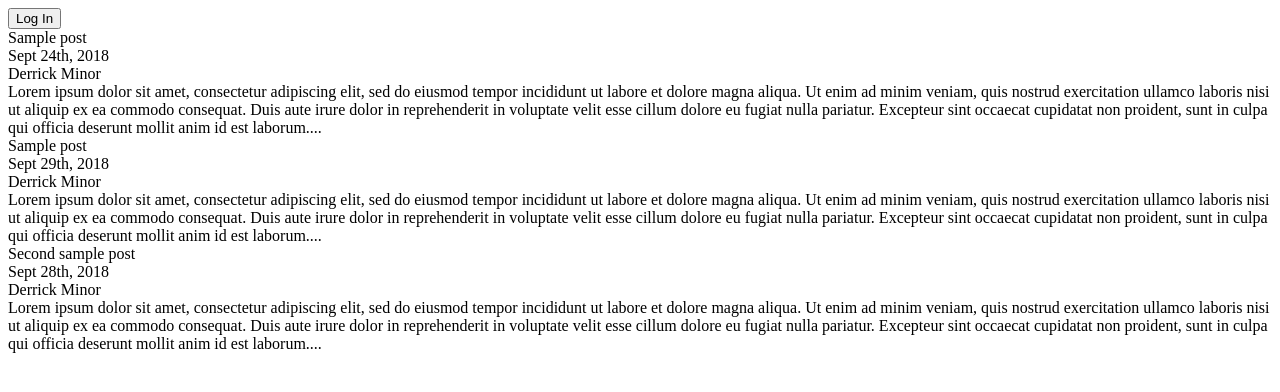
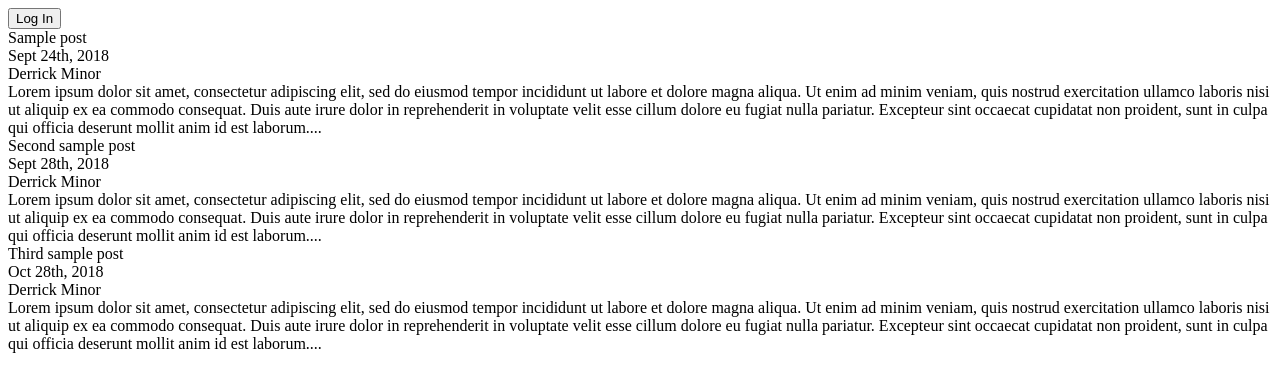
Before and after one commit to codersyntax/BuffLogVue, a Vue app: page /#/ in a window 1280 px wide. Shown: the top 392 px of the page. Built offline with nearby package versions, Linux system fonts and the light colour scheme.

Commit message:
Add Edit And Delete Post

```diff
--- a/src/blogPost.js
+++ b/src/blogPost.js
@@ -1,5 +1,6 @@
 export default class BlogPost {
-    constructor(title, author, dateCreated, body) {
+    constructor(id, title, author, dateCreated, body) {
+      this.id = id;
       this.title = title;
       this.author = author;
       this.dateCreated = dateCreated;
--- a/src/components/Home.vue
+++ b/src/components/Home.vue
@@ -1,9 +1,12 @@
 <template>
     <div class="blog-feed">
-        <div class="blog-post" v-for="blogPost in database.Posts" :key="blogPost.id">
+        <div class="blog-post" v-for="blogPost in database.Posts" :key="blogPost">
             <div class="blog-title">{{ blogPost.title }}</div>
             <!-- Add routing to make edit post take user to edit component -->
-            <div class="edit-post" v-if="database.User.length != 0"><a href="#">Edit Post</a></div>
+            <div class="post-changes" v-if="database.User.length != 0">
+                <span class="edit-post"><router-link to="/edit">Edit Post</router-link></span>
+                <span class="delete-post" v-on:click="database.Posts.splice(database.Posts[index], 1)">Delete Post</span>
+            </div>
             <div class="blog-date-created">{{ blogPost.dateCreated }}</div>
             <div class="blog-author">{{ blogPost.author }}</div>
             <div class="blog-body">{{ blogPost.body.substring(0,500)+"..." }}</div>
--- a/src/database.js
+++ b/src/database.js
@@ -2,9 +2,9 @@ import blogPost from "@/blogPost.js"
 
 export default {
     Posts: [
-      new blogPost("Sample post", "Derrick Minor", "Sept 24th, 2018", 'Lorem ipsum dolor sit amet, consectetur adipiscing elit, sed do eiusmod tempor incididunt ut labore et dolore magna aliqua. Ut enim ad minim veniam, quis nostrud exercitation ullamco laboris nisi ut aliquip ex ea commodo consequat. Duis aute irure dolor in reprehenderit in voluptate velit esse cillum dolore eu fugiat nulla pariatur. Excepteur sint occaecat cupidatat non proident, sunt in culpa qui officia deserunt mollit anim id est laborum.'),
-      new blogPost("Sample post", "Derrick Minor", "Sept 29th, 2018", 'Lorem ipsum dolor sit amet, consectetur adipiscing elit, sed do eiusmod tempor incididunt ut labore et dolore magna aliqua. Ut enim ad minim veniam, quis nostrud exercitation ullamco laboris nisi ut aliquip ex ea commodo consequat. Duis aute irure dolor in reprehenderit in voluptate velit esse cillum dolore eu fugiat nulla pariatur. Excepteur sint occaecat cupidatat non proident, sunt in culpa qui officia deserunt mollit anim id est laborum.'),
-      new blogPost("Second sample post", "Derrick Minor", "Sept 28th, 2018", 'Lorem ipsum dolor sit amet, consectetur adipiscing elit, sed do eiusmod tempor incididunt ut labore et dolore magna aliqua. Ut enim ad minim veniam, quis nostrud exercitation ullamco laboris nisi ut aliquip ex ea commodo consequat. Duis aute irure dolor in reprehenderit in voluptate velit esse cillum dolore eu fugiat nulla pariatur. Excepteur sint occaecat cupidatat non proident, sunt in culpa qui officia deserunt mollit anim id est laborum.'),
+      new blogPost(1, "Sample post", "Derrick Minor", "Sept 24th, 2018", 'Lorem ipsum dolor sit amet, consectetur adipiscing elit, sed do eiusmod tempor incididunt ut labore et dolore magna aliqua. Ut enim ad minim veniam, quis nostrud exercitation ullamco laboris nisi ut aliquip ex ea commodo consequat. Duis aute irure dolor in reprehenderit in voluptate velit esse cillum dolore eu fugiat nulla pariatur. Excepteur sint occaecat cupidatat non proident, sunt in culpa qui officia deserunt mollit anim id est laborum.'),
+      new blogPost(2, "Second sample post", "Derrick Minor", "Sept 28th, 2018", 'Lorem ipsum dolor sit amet, consectetur adipiscing elit, sed do eiusmod tempor incididunt ut labore et dolore magna aliqua. Ut enim ad minim veniam, quis nostrud exercitation ullamco laboris nisi ut aliquip ex ea commodo consequat. Duis aute irure dolor in reprehenderit in voluptate velit esse cillum dolore eu fugiat nulla pariatur. Excepteur sint occaecat cupidatat non proident, sunt in culpa qui officia deserunt mollit anim id est laborum.'),
+      new blogPost(3, "Third sample post", "Derrick Minor", "Oct 28th, 2018", 'Lorem ipsum dolor sit amet, consectetur adipiscing elit, sed do eiusmod tempor incididunt ut labore et dolore magna aliqua. Ut enim ad minim veniam, quis nostrud exercitation ullamco laboris nisi ut aliquip ex ea commodo consequat. Duis aute irure dolor in reprehenderit in voluptate velit esse cillum dolore eu fugiat nulla pariatur. Excepteur sint occaecat cupidatat non proident, sunt in culpa qui officia deserunt mollit anim id est laborum.'),
     ],
     ContactRequests: [],
     User: []
```
